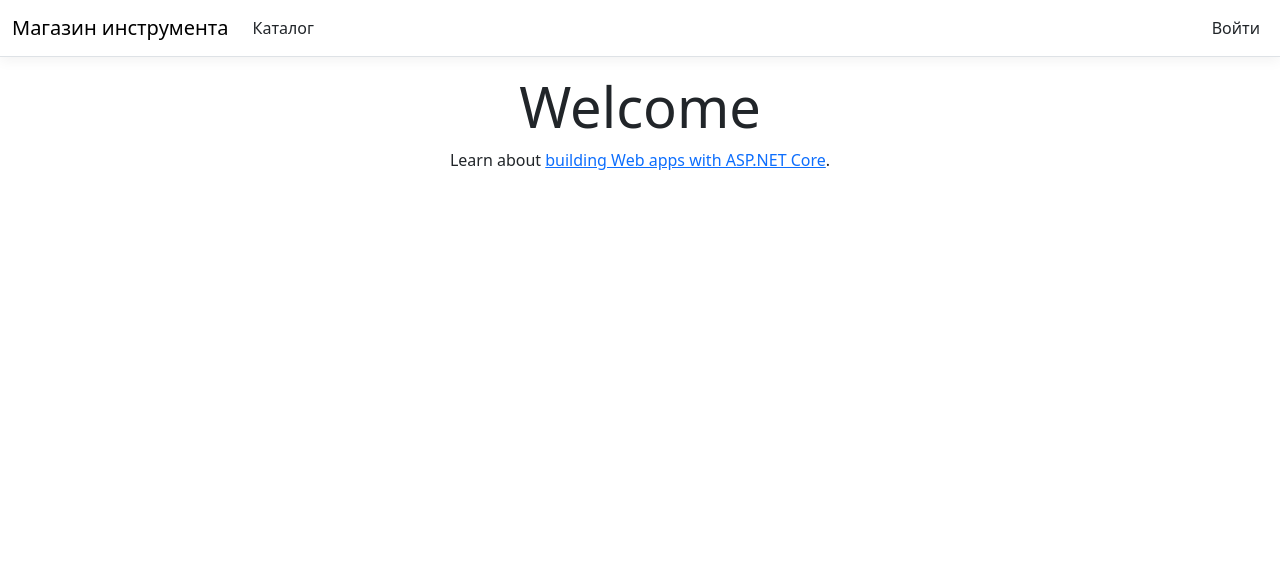
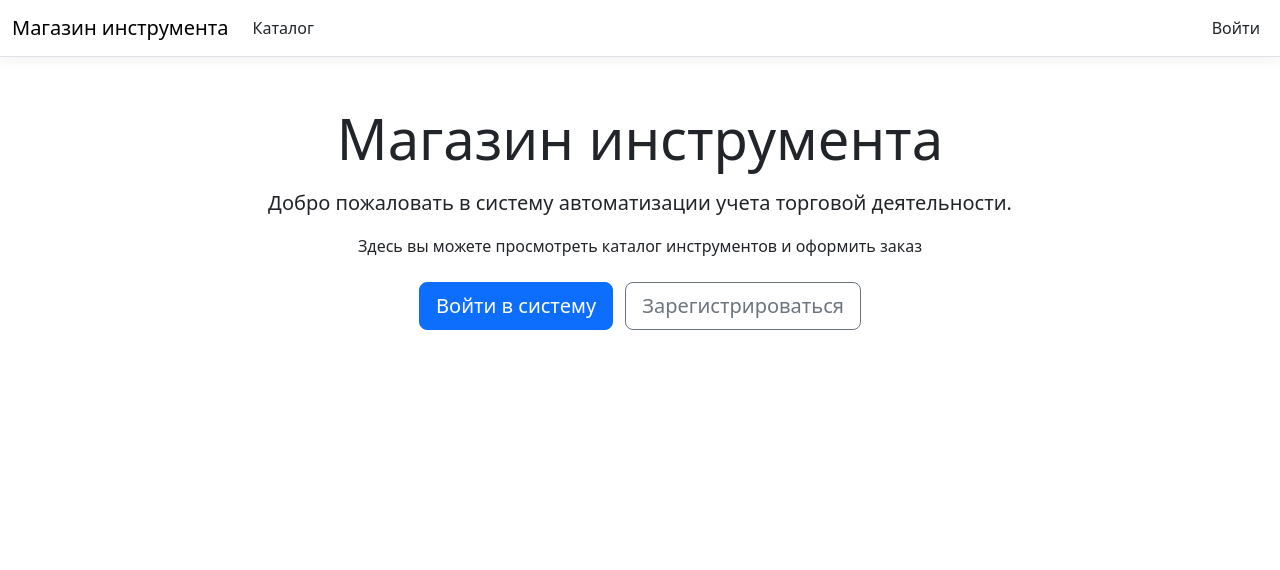
Before and after one commit to ep23315-byte/ToolStore, an ASP.NET Core app: page / in a window 1280 px wide. Shown: the top 570 px of the page. Run offline with ASP.NET Core 8, Linux system fonts and the light colour scheme; style sheets or scripts are compiled from the project's sources.

Commit message:
главная страница

```diff
--- a/Controllers/HomeController.cs
+++ b/Controllers/HomeController.cs
@@ -8,11 +8,11 @@ namespace ToolStore.Controllers
     {
         public IActionResult Index()
         {
-            return View();
-        }
+            if (HttpContext.Session.GetString("UserRole") != null)
+            {
+                return RedirectToAction("Index", "Tools");
+            }
 
-        public IActionResult Privacy()
-        {
             return View();
         }
 
--- a/Views/Home/Index.cshtml
+++ b/Views/Home/Index.cshtml
@@ -1,8 +1,14 @@
 @{
-    ViewData["Title"] = "Home Page";
+    ViewData["Title"] = "Добро пожаловать";
 }
 
-<div class="text-center">
-    <h1 class="display-4">Welcome</h1>
-    <p>Learn about <a href="https://learn.microsoft.com/aspnet/core">building Web apps with ASP.NET Core</a>.</p>
+<div class="text-center mt-5">
+    <h1 class="display-4">Магазин инструмента</h1>
+    <p class="lead mt-3">Добро пожаловать в систему автоматизации учета торговой деятельности.</p>
+    <p>Здесь вы можете просмотреть каталог инструментов и оформить заказ</p>
+
+    <div class="mt-4">
+        <a asp-controller="Account" asp-action="Login" class="btn btn-primary btn-lg me-2">Войти в систему</a>
+        <a asp-controller="Account" asp-action="Register" class="btn btn-outline-secondary btn-lg">Зарегистрироваться</a>
+    </div>
 </div>
--- a/Views/Home/Privacy.cshtml
+++ /dev/null
@@ -1,6 +0,0 @@
-@{
-    ViewData["Title"] = "Privacy Policy";
-}
-<h1>@ViewData["Title"]</h1>
-
-<p>Use this page to detail your site's privacy policy.</p>
```
